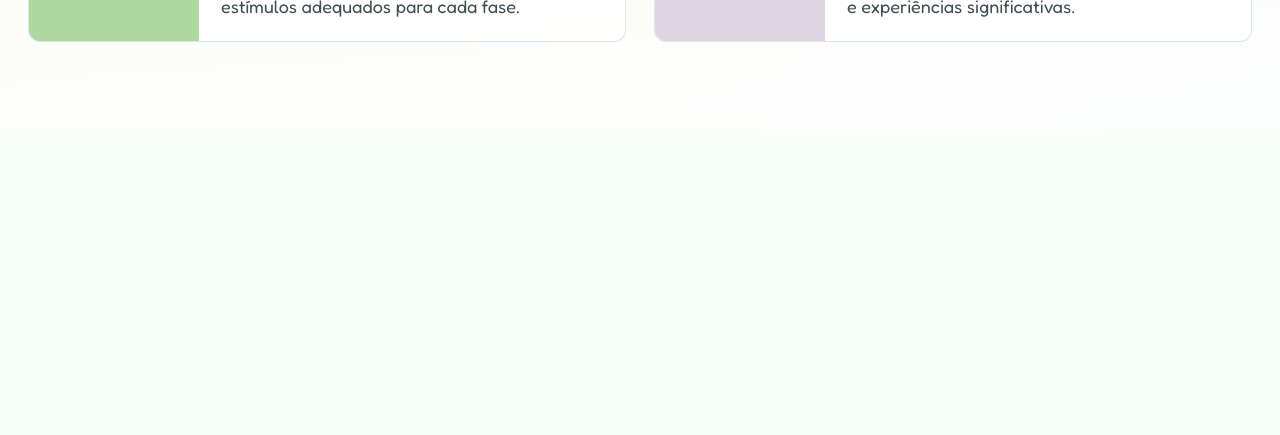
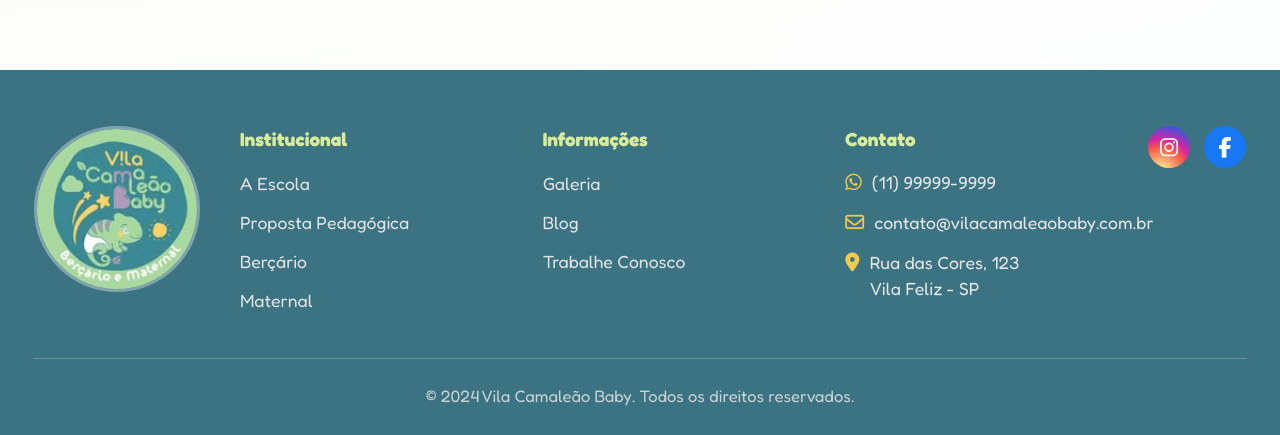
Before and after one commit to LGKARD/Vila-Baby, a React (Vite) app in the folder Vila-Baby/: page / in a window 1280 px wide. Shown: the part 1965-2400 px from the top of the page. Before the commit the page ends 2095 px from the top, so only its background shows below. Built offline with nearby package versions, Linux system fonts and the light colour scheme.

Commit message:
feat: footer

```diff
--- a/Vila-Baby/src/App.css
+++ b/Vila-Baby/src/App.css
@@ -6,17 +6,22 @@
 }
 
 .top-header {
+  position: relative;
+  z-index: 5;
   display: flex;
   align-items: center;
   justify-content: space-between;
   gap: 28px;
-  padding: 18px 34px;
+  padding: 8px 34px;
   background: rgba(183, 223, 165, 0.42);
   backdrop-filter: blur(8px);
+  overflow: visible;
 }
 
 .brand-logo-link {
   flex-shrink: 0;
+  align-self: flex-start;
+  margin-bottom: -40px;
 }
 
 .brand-logo {
@@ -486,6 +491,136 @@
   color: #ffd45d;
 }
 
+.site-footer {
+  background: #3c7382;
+  color: #f7f3ef;
+  padding: 56px 34px 28px;
+}
+
+.footer-inner {
+  max-width: 1240px;
+  margin: 0 auto;
+}
+
+.footer-top {
+  display: grid;
+  grid-template-columns: auto repeat(3, minmax(0, 1fr)) auto;
+  align-items: start;
+  gap: 40px;
+}
+
+.footer-top .brand-logo-link {
+  margin: 0;
+}
+
+.footer-top .brand-logo {
+  border: 3px solid rgba(255, 255, 255, 0.35);
+}
+
+.footer-column-title {
+  margin: 0 0 18px;
+  color: #d9ec9a;
+  font-size: 1.05rem;
+  font-weight: 700;
+}
+
+.footer-column-list {
+  display: flex;
+  flex-direction: column;
+  gap: 12px;
+  list-style: none;
+  margin: 0;
+  padding: 0;
+}
+
+.footer-link {
+  color: rgba(247, 243, 239, 0.88);
+  text-decoration: none;
+  font-size: 0.98rem;
+  transition: color 0.22s ease;
+}
+
+.footer-link:hover,
+.footer-link:focus-visible {
+  color: #ffffff;
+}
+
+.footer-contact-list {
+  display: flex;
+  flex-direction: column;
+  gap: 14px;
+  list-style: none;
+  margin: 0;
+  padding: 0;
+}
+
+.footer-contact-item {
+  display: flex;
+  align-items: flex-start;
+  gap: 10px;
+}
+
+.footer-contact-icon {
+  margin-top: 3px;
+  color: #f2c94f;
+  font-size: 1.05rem;
+}
+
+.footer-contact-text {
+  display: flex;
+  flex-direction: column;
+  font-size: 0.98rem;
+  color: rgba(247, 243, 239, 0.9);
+}
+
+.footer-socials {
+  display: flex;
+  align-items: flex-start;
+  gap: 14px;
+  list-style: none;
+  margin: 0;
+  padding: 0;
+}
+
+.footer-social-link {
+  display: inline-flex;
+  align-items: center;
+  justify-content: center;
+  width: 42px;
+  height: 42px;
+  border-radius: 50%;
+  color: #ffffff;
+  font-size: 1.15rem;
+  text-decoration: none;
+  transition: transform 0.22s ease;
+}
+
+.footer-social-link:hover,
+.footer-social-link:focus-visible {
+  transform: translateY(-2px);
+}
+
+.footer-social-link--instagram {
+  background: radial-gradient(circle at 30% 110%, #fdf497 0%, #fdf497 5%, #fd5949 45%, #d6249f 60%, #285aeb 90%);
+}
+
+.footer-social-link--facebook {
+  background: #1877f2;
+}
+
+.footer-divider {
+  border: none;
+  border-top: 1px solid rgba(247, 243, 239, 0.22);
+  margin: 44px 0 24px;
+}
+
+.footer-copy {
+  margin: 0;
+  text-align: center;
+  color: rgba(247, 243, 239, 0.75);
+  font-size: 0.92rem;
+}
+
 @media (max-width: 1280px) {
   .hero-copy {
     padding-inline: 40px;
@@ -540,6 +675,10 @@
     height: 102px;
   }
 
+  .brand-logo-link {
+    margin-bottom: -26px;
+  }
+
   .hero-section {
     grid-template-columns: 1fr;
   }
@@ -564,12 +703,29 @@
     grid-template-columns: repeat(2, minmax(0, 1fr));
     row-gap: 32px;
   }
+
+  .footer-top {
+    grid-template-columns: repeat(2, minmax(0, 1fr));
+    row-gap: 32px;
+  }
+
+  .footer-top .brand-logo-link {
+    grid-column: 1 / -1;
+  }
+
+  .footer-socials {
+    grid-column: 1 / -1;
+  }
 }
 
 @media (max-width: 640px) {
   .top-header {
     padding: 14px 14px 16px;
     gap: 14px;
+  }
+
+  .brand-logo-link {
+    margin-bottom: -20px;
   }
 
   .main-nav {
@@ -671,4 +827,21 @@
   .value-card-description {
     max-width: none;
   }
+
+  .site-footer {
+    padding: 44px 20px 24px;
+  }
+
+  .footer-top {
+    grid-template-columns: 1fr;
+    row-gap: 28px;
+  }
+
+  .footer-top .brand-logo-link {
+    grid-column: auto;
+  }
+
+  .footer-socials {
+    grid-column: auto;
+  }
 }
--- a/Vila-Baby/src/App.tsx
+++ b/Vila-Baby/src/App.tsx
@@ -3,6 +3,7 @@ import Header from './components/Header'
 import Hero from './components/Hero'
 import ValuesSection from './components/ValuesSection'
 import ProgramsSection from './components/ProgramsSection'
+import Footer from './components/Footer'
 
 const valueCards = [
   {
@@ -60,6 +61,47 @@ const programsSection = {
   ],
 }
 
+const footerColumns = [
+  {
+    title: 'Institucional',
+    links: [
+      { href: '#escola', label: 'A Escola' },
+      { href: '#proposta', label: 'Proposta Pedagógica' },
+      { href: '#bercario', label: 'Berçário' },
+      { href: '#maternal', label: 'Maternal' },
+    ],
+  },
+  {
+    title: 'Informações',
+    links: [
+      { href: '#galeria', label: 'Galeria' },
+      { href: '#blog', label: 'Blog' },
+      { href: '#trabalhe-conosco', label: 'Trabalhe Conosco' },
+    ],
+  },
+]
+
+const footerContactItems = [
+  { iconClassName: 'fa-brands fa-whatsapp', lines: ['(11) 99999-9999'] },
+  { iconClassName: 'fa-regular fa-envelope', lines: ['contato@vilacamaleaobaby.com.br'] },
+  { iconClassName: 'fa-solid fa-location-dot', lines: ['Rua das Cores, 123', 'Vila Feliz - SP'] },
+]
+
+const footerSocialLinks = [
+  {
+    href: 'https://www.instagram.com',
+    label: 'Instagram',
+    iconClassName: 'fa-brands fa-instagram',
+    className: 'footer-social-link--instagram',
+  },
+  {
+    href: 'https://www.facebook.com',
+    label: 'Facebook',
+    iconClassName: 'fa-brands fa-facebook-f',
+    className: 'footer-social-link--facebook',
+  },
+]
+
 function App() {
   return (
     <div className="site-shell">
@@ -76,6 +118,16 @@ function App() {
       <ValuesSection items={valueCards} />
 
       <ProgramsSection {...programsSection} />
+
+      <Footer
+        logoSrc="/vila%20baby.jpg"
+        logoAlt="Logo Vila Camaleão Baby"
+        columns={footerColumns}
+        contactTitle="Contato"
+        contactItems={footerContactItems}
+        socialLinks={footerSocialLinks}
+        copyrightText="© 2024 Vila Camaleão Baby. Todos os direitos reservados."
+      />
     </div>
   )
 }
--- /dev/null
+++ b/Vila-Baby/src/components/Footer.tsx
@@ -0,0 +1,67 @@
+import BrandLogo from './BrandLogo'
+import type { FooterProps } from '../types'
+
+function Footer({ logoSrc, logoAlt, columns, contactTitle, contactItems, socialLinks, copyrightText }: FooterProps) {
+  return (
+    <footer className="site-footer" id="contato">
+      <div className="footer-inner">
+        <div className="footer-top">
+          <BrandLogo src={logoSrc} alt={logoAlt} size="lg" />
+
+          {columns.map((column) => (
+            <div className="footer-column" key={column.title}>
+              <h3 className="footer-column-title">{column.title}</h3>
+              <ul className="footer-column-list">
+                {column.links.map((link) => (
+                  <li key={link.label}>
+                    <a className="footer-link" href={link.href}>
+                      {link.label}
+                    </a>
+                  </li>
+                ))}
+              </ul>
+            </div>
+          ))}
+
+          <div className="footer-column footer-contact">
+            <h3 className="footer-column-title">{contactTitle}</h3>
+            <ul className="footer-contact-list">
+              {contactItems.map((item) => (
+                <li className="footer-contact-item" key={item.iconClassName}>
+                  <i aria-hidden="true" className={`footer-contact-icon ${item.iconClassName}`} />
+                  <span className="footer-contact-text">
+                    {item.lines.map((line) => (
+                      <span className="footer-contact-line" key={line}>
+                        {line}
+                      </span>
+                    ))}
+                  </span>
+                </li>
+              ))}
+            </ul>
+          </div>
+
+          <ul className="footer-socials">
+            {socialLinks.map((social) => (
+              <li key={social.label}>
+                <a
+                  className={`footer-social-link ${social.className ?? ''}`}
+                  href={social.href}
+                  aria-label={social.label}
+                >
+                  <i aria-hidden="true" className={social.iconClassName} />
+                </a>
+              </li>
+            ))}
+          </ul>
+        </div>
+
+        <hr className="footer-divider" />
+
+        <p className="footer-copy">{copyrightText}</p>
+      </div>
+    </footer>
+  )
+}
+
+export default Footer
--- a/Vila-Baby/src/components/Header.tsx
+++ b/Vila-Baby/src/components/Header.tsx
@@ -1,7 +1,6 @@
 import NavBar from './NavBar'
 import type { HeaderProps, NavItem } from '../types'
 const navItems: NavItem[] = [
-  { href: '#inicio', label: 'Início' },
   { href: '#escola', label: 'A Escola' },
   { href: '#bercario', label: 'Berçário' },
   { href: '#maternal', label: 'Maternal' },
```
Also changed, not shown: Vila-Baby/src/types.ts (+32 -0 lines).
